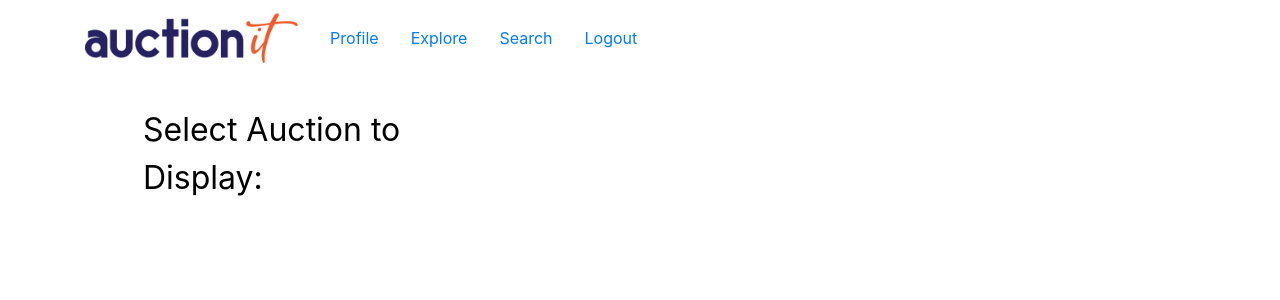
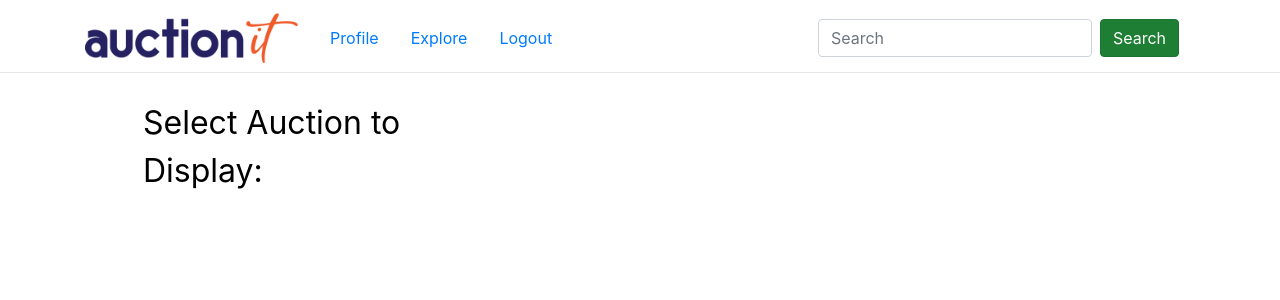
Before and after one commit to stuhops/AuctionIt, a Django app: template auctions/templates/auctions/explore.html in a window 1280 px wide. Shown: the top 300 px of the page. Run offline with Django 3.2, Linux system fonts and the light colour scheme; the template is opened without the code that fills it, so the values that code supplies are empty; some libraries are stand-ins or nearby versions.

Commit message:
Styled the navbar

```diff
--- a/templates/navbar.html
+++ b/templates/navbar.html
@@ -15,14 +15,21 @@
                 <span class="navbar-toggler-icon"></span>
             </button>
             <div class="collapse navbar-collapse" id="collapsibleNavbar">
+                <!-- Right aligned -->
                 <a class="nav nav-items nav-link" href="{% url 'auctions:profile' %}" >Profile</a>
                 <a class="nav nav-items nav-link" href="{% url 'auctions:explore' %}">Explore</a>
+                <a class="nav nav-items nav-link" href="{% url 'logout' %}" >Logout</a>
+
+                <!-- Left aligned -->
                 <!-- TODO: Add a search component -->
-                <a class="nav nav-items nav-link" href="#" >Search</a>
-                <a class="nav nav-items nav-link" href="{% url 'logout' %}" >Logout</a>
+                <form class="form-inline ml-auto" method="post">
+                    <input class="form-control mr-sm-2" type="text" placeholder="Search">
+                    <button class="btn btn-success active" type="submit">Search</button>
+                  </form>
             </div>
         </nav>
     </div>
+    <hr style="margin: -4px;" />
 
     {% block body %}
     {% endblock %}
```
